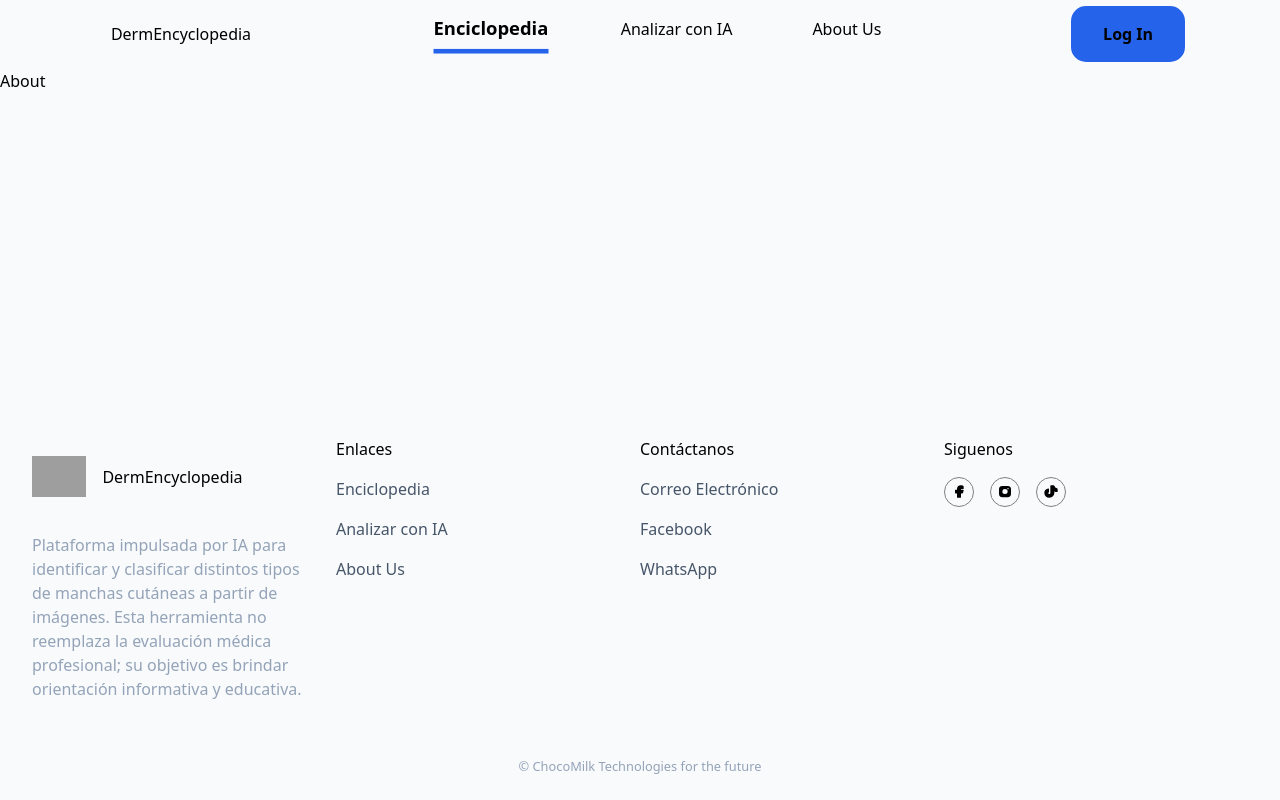
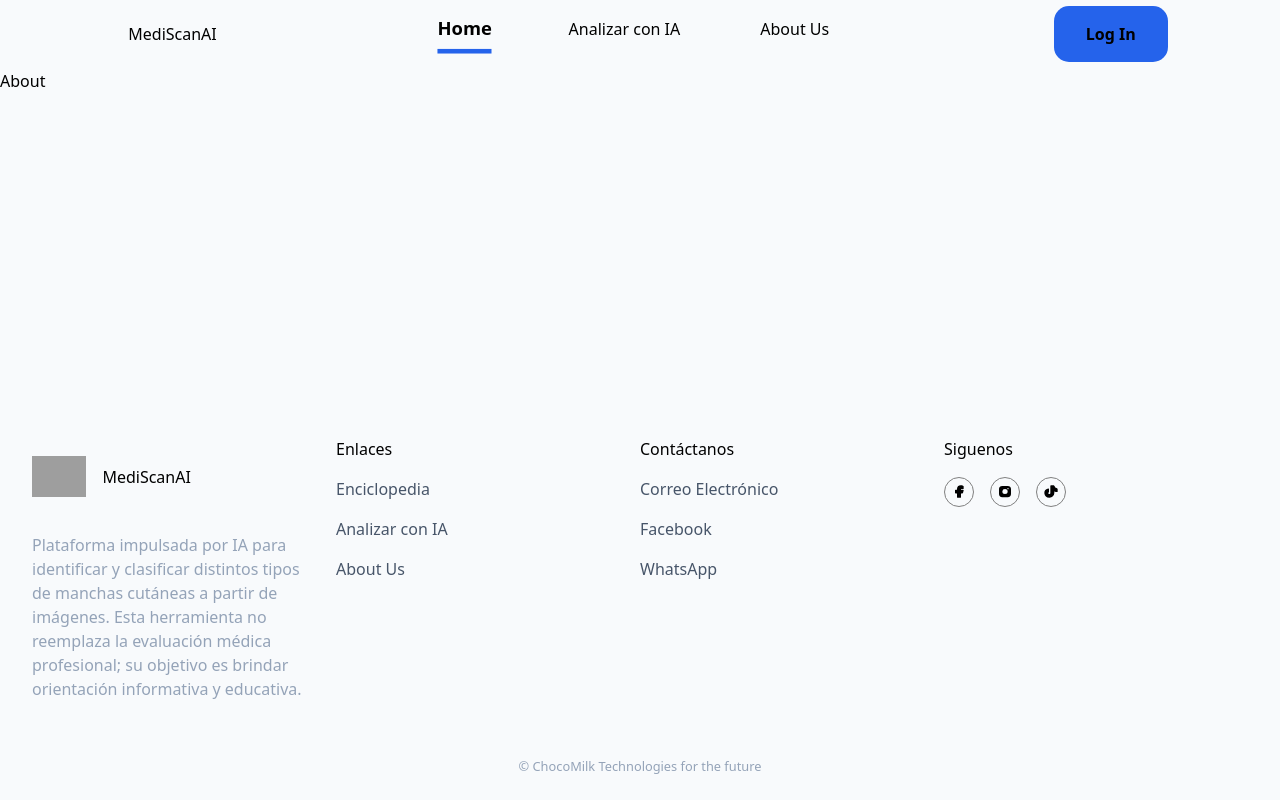
Before and after one commit to Frosmin/hack-tech4future, a React app in the folder frontend/: page /about in a window 1280 px wide. Built offline with nearby package versions, Linux system fonts and the light colour scheme; grey boxes are pictures that could not be loaded; the HTML template or start-up script is replaced by a standard one.

Commit message:
update: title

```diff
--- a/frontend/package.json
+++ b/frontend/package.json
@@ -11,6 +11,7 @@
   },
   "dependencies": {
     "@vitejs/plugin-react": "^5.1.4",
+    "axios": "^1.13.6",
     "react": "^19.2.0",
     "react-dom": "^19.2.0",
     "react-router": "^7.13.1",
--- a/frontend/src/components/footer/Footer.jsx
+++ b/frontend/src/components/footer/Footer.jsx
@@ -17,7 +17,7 @@ const Footer = () => {
         <article className={styles.info}>
           <div className={styles.logoContainer}>
             <div className={styles.logo} />
-            <h3>DermEncyclopedia</h3>
+            <h3>MediScanAI</h3>
           </div>
           <p>{footerText}</p>
         </article>
--- a/frontend/src/components/header/Header.jsx
+++ b/frontend/src/components/header/Header.jsx
@@ -17,7 +17,7 @@ const Header = () => {
       <article className={styles.logoContainer}>
         <div className={styles.logo}></div>
         <Link to={"/"} onClick={(event) => handleClick("/")}>
-          <h2>DermEncyclopedia</h2>
+          <h2>MediScanAI</h2>
         </Link>
       </article>
       <nav className={styles.nav}>
@@ -26,7 +26,7 @@ const Header = () => {
           className={`${currentPath === "/" ? styles.isActive : ""}`}
           onClick={() => handleClick("/")}
         >
-          Enciclopedia
+          Home
         </Link>
         <Link
           to={"/analizar"}
```
Also changed, not shown: 1 other file (tests, documents, lock files or other folders).
